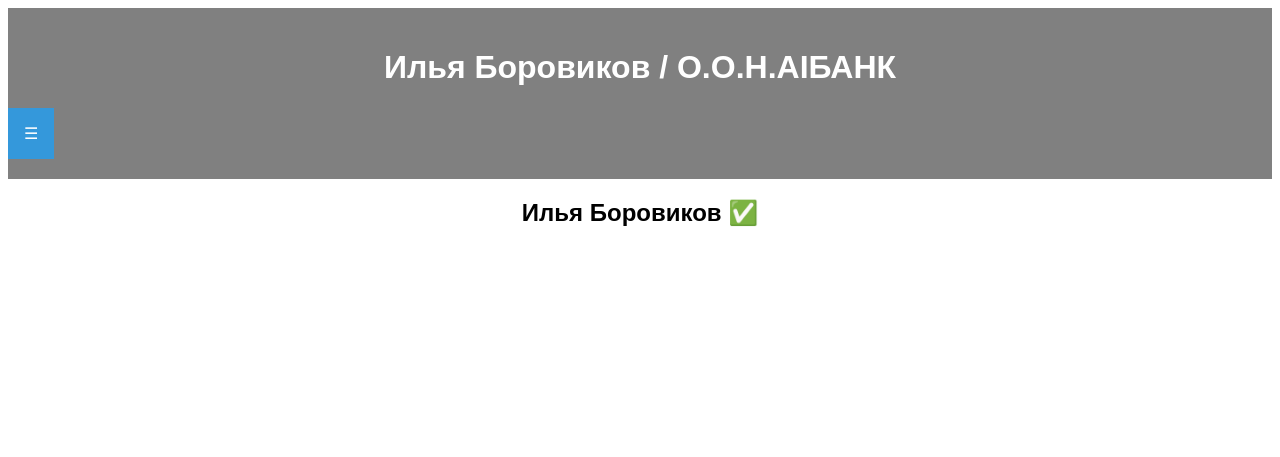
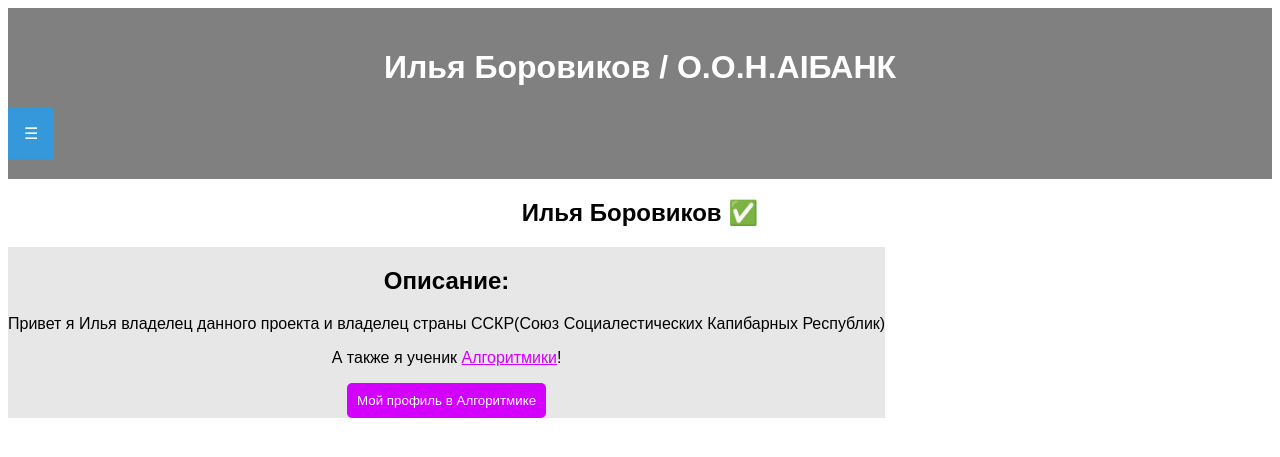
Before and after one commit to oohabank/oohabank.github.io, a PHP site: page /IliyaBorovikov.html in a window 1280 px wide. Shown: the top 457 px of the page. Run offline with PHP 8.4, Linux system fonts and the light colour scheme.

Commit message:
Add files via upload

```diff
--- a/IliyaBorovikov.html
+++ b/IliyaBorovikov.html
@@ -30,7 +30,17 @@
     </header>
 
 
+
     <h2 class="iluhah">Илья Боровиков ✅</h2>
+
+    <div class="descriptionacc">
+      <h2 class="descacc">Описание:</h2>
+      <p class="descacc">Привет я Илья владелец данного проекта и владелец страны ССКР(Союз Социалестических Капибарных Республик)</p>
+      <p class="descacc">А также я ученик <a class="algoritmicks" href="https://learn.algoritmika.org/">Алгоритмики</a>!</p>
+
+
+      <a href="https://learn.algoritmika.org/my-profile"><button class="algobtn">Мой профиль в Алгоритмике</button></a>
+    </div>
 
 
 
--- a/style.css
+++ b/style.css
@@ -202,3 +202,27 @@ header {
     font-family: sans-serif;
 
 }
+
+.descacc {
+    font-family: sans-serif;
+}
+
+.algobtn {
+    padding: 10px;
+    background-color: #d400ff;
+    color: white;
+    border: none;
+    border-radius: 5px;
+    cursor: pointer;
+}
+
+.algoritmicks {
+    color: #d400ff;
+}
+
+.descriptionacc {
+    text-align: center;
+    background-color: rgb(231, 231, 231);
+    display: inline-block;
+    vertical-align: middle;
+}
```
